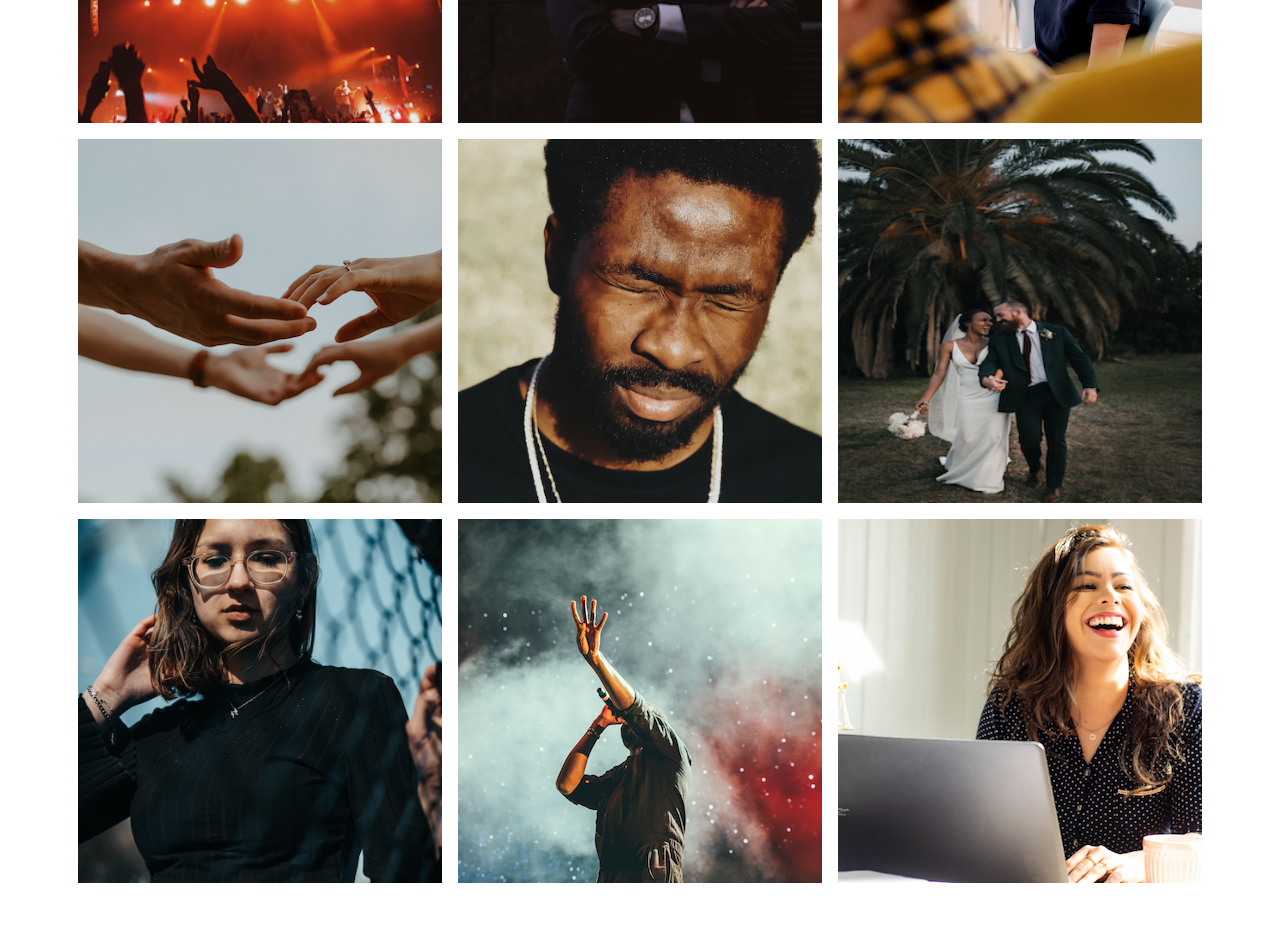
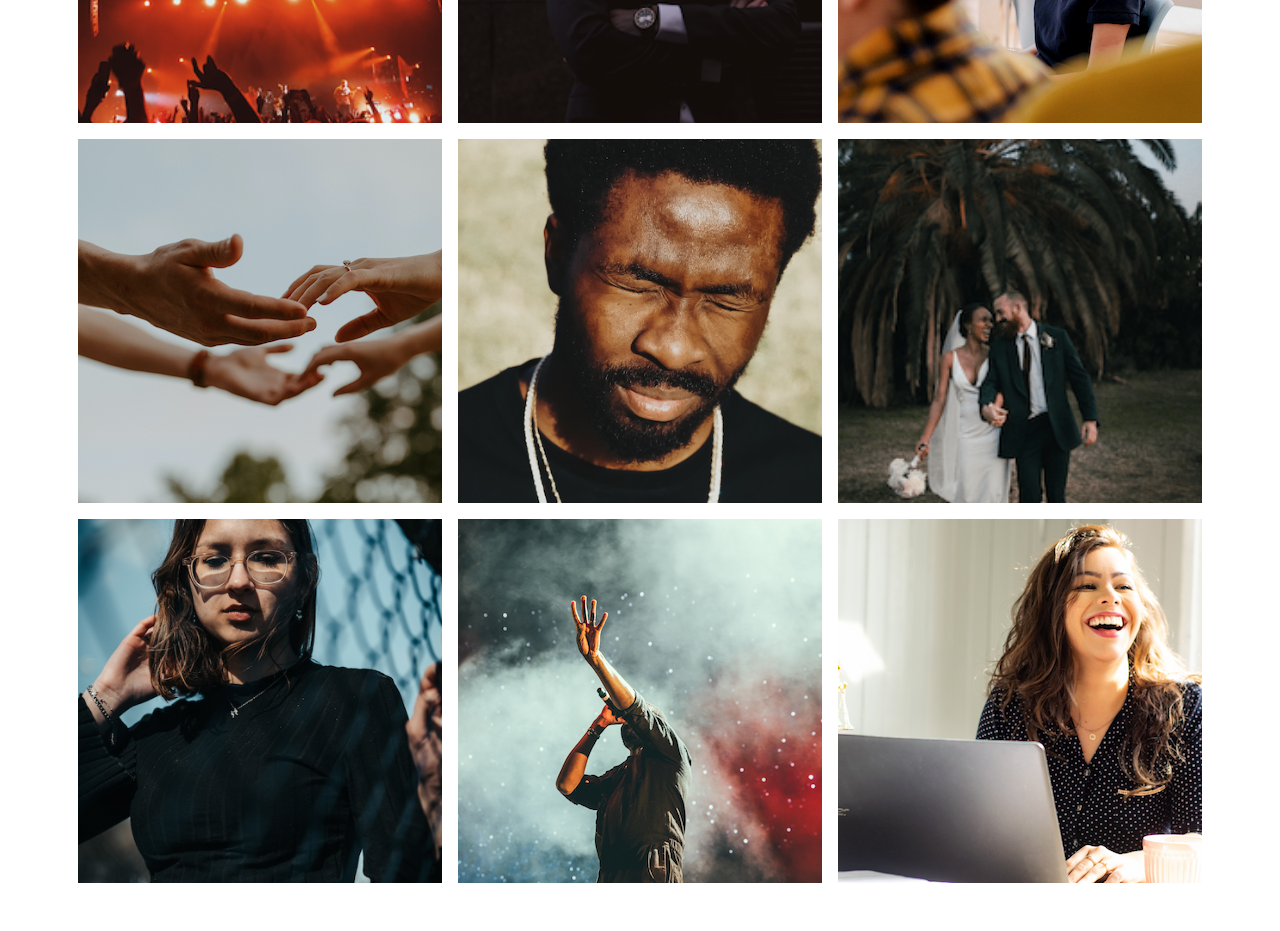
Before and after one commit to jeff397/openclassroom-ninacarducci, a plain HTML site: page index.html in a window 1280 px wide. Shown: the part 2140-3071 px from the top of the page. Drawn offline with nearby package versions, Linux system fonts and the light colour scheme.

Commit message:
images redimensionnées en format webp

```diff
--- a/index.html
+++ b/index.html
@@ -166,7 +166,7 @@
           <img
             data-gallery-tag="Mariages"
             class="gallery-item"
-            src="assets\images\gallery\mariage\jakob-owens-SiniLJkXhMc-unsplash (1).webp"
+            src="assets\images\gallery\mariage\jakob-owens-SiniLJkXhMc-unsplash (3).webp"
           />
           <img
             data-gallery-tag="Portrait"
```
Also changed, not shown: assets/images/gallery/mariage/jakob-owens-SiniLJkXhMc-unsplash (1).webp (deleted), assets/images/gallery/mariage/jakob-owens-SiniLJkXhMc-unsplash (3).webp (added).
